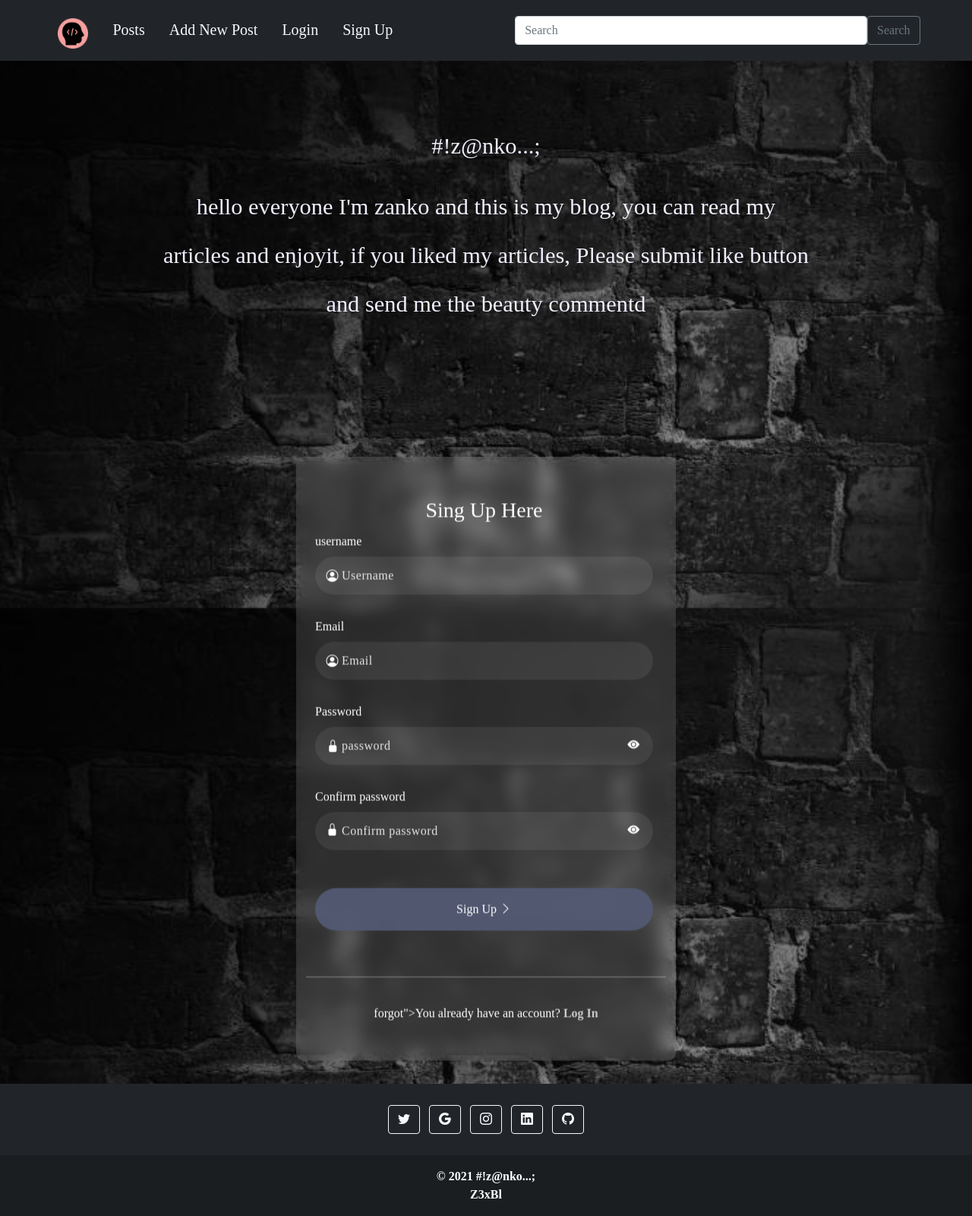
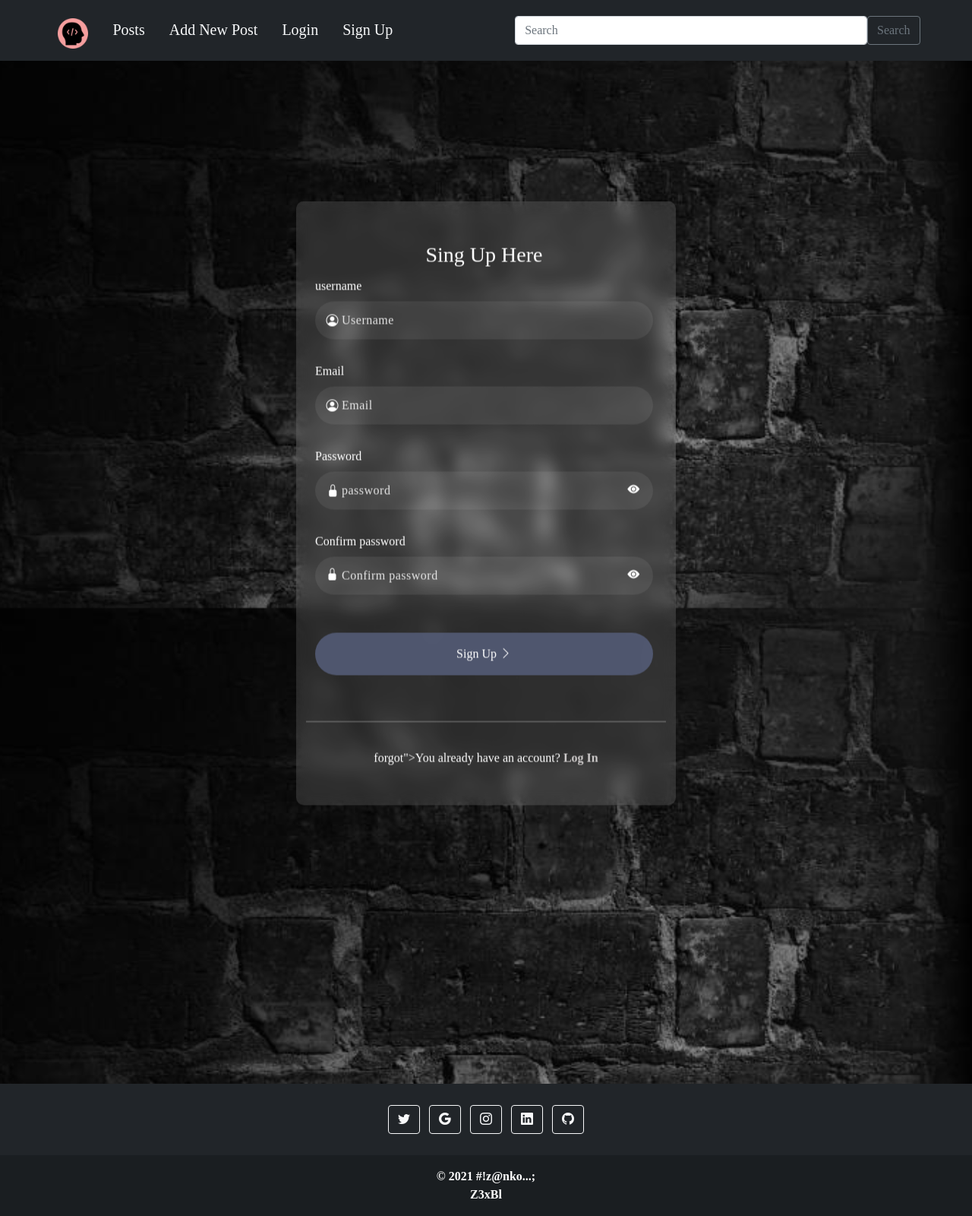
Before and after one commit to zankoAn/django-blog-project, a Django app: page /account/signup/ in a window 1280 px wide. Shown: the whole page at 76% size. Run offline with Django 3.2, Linux system fonts and the light colour scheme; some libraries are stand-ins or nearby versions; some web fonts are replaced.

Commit message:
Update the main template and separate the parts.

```diff
--- a/templates/base.html
+++ b/templates/base.html
@@ -5,34 +5,52 @@
 <head>
   <meta charset="UTF-8">
   <title>Blog</title>
-	<link rel="icon" href="{% static '/static/images/developer-icon.png' %}" type="image/x-icon">
+
+	<link rel="icon" href="{% static 'images/developer-icon.png' %}" type="image/x-icon">
 	<!-- CSS only -->
-	<link href="https://cdn.jsdelivr.net/npm/bootstrap@5.1.3/dist/css/bootstrap.min.css" rel="stylesheet" integrity="sha384-1BmE4kWBq78iYhFldvKuhfTAU6auU8tT94WrHftjDbrCEXSU1oBoqyl2QvZ6jIW3" crossorigin="anonymous">
-		<link rel="stylesheet" href="https://cdn.jsdelivr.net/npm/bootstrap-icons@1.5.0/font/bootstrap-icons.css">
+	<link
+    href="https://cdn.jsdelivr.net/npm/bootstrap@5.1.3/dist/css/bootstrap.min.css"
+    rel="stylesheet"
+    integrity="sha384-1BmE4kWBq78iYhFldvKuhfTAU6auU8tT94WrHftjDbrCEXSU1oBoqyl2QvZ6jIW3"
+    crossorigin="anonymous">
+
+	<link
+    rel="stylesheet"
+    href="https://cdn.jsdelivr.net/npm/bootstrap-icons@1.5.0/font/bootstrap-icons.css">
+
+  <script src="https://ajax.googleapis.com/ajax/libs/jquery/3.5.1/jquery.min.js"></script>
+
+  <!-- Latest compiled and minified JavaScript -->
+  <script src="https://cdn.jsdelivr.net/npm/bootstrap@5.1.3/dist/js/bootstrap.bundle.min.js" integrity="sha384-ka7Sk0Gln4gmtz2MlQnikT1wXgYsOg+OMhuP+IlRH9sENBO0LRn5q+8nbTov4+1p" crossorigin="anonymous"></script>
+
 	<!-- JavaScript Bundle with Popper -->
-	<script src="https://cdn.jsdelivr.net/npm/bootstrap@5.1.3/dist/js/bootstrap.bundle.min.js" integrity="sha384-ka7Sk0Gln4gmtz2MlQnikT1wXgYsOg+OMhuP+IlRH9sENBO0LRn5q+8nbTov4+1p" crossorigin="anonymous"></script>
-  <script src="//cdnjs.cloudflare.com/ajax/libs/highlight.js/11.1.0/highlight.min.js"></script>
+	<link rel="stylesheet" href="{% static 'css/highlight/papercolor-dark.min.css' %}">
+  <script src="{% static 'js/highlight.min.js' %}"></script>
   <script>hljs.highlightAll();</script>
   {% block custom_tag %} {% endblock custom_tag %}
+
 </head>
 
 <body>
+  <div class="container">
+    <!-- Header  -->
     {% include 'nav/navbar.html' %}
-	<div class="justify-content-center pb-4" id="intro">
-		<div class="m-5 text-center" id="info-me">
-			<h1 class="mb-3 mt-5" style="color:#f0effe">#!z@nko...;</h1>
-			<p class="mb-3" style="color:#f0effe;">hello everyone I'm zanko and this is my blog, you can read my articles and enjoyit, if you liked my articles, Please submit like button and send me the beauty commentd</p>
+
+    <!-- Messages -->
+    <div class="justify-content-center pb-5" id="intro">
+      <div class="m-2 text-center" id="info-me">
         {% include 'messages.html' %}
       </div>
     </div>
-	<div class="container-fluid">
+
+    <!-- Content -->
     {% block content %}{% endblock content %}
   </div>
+
   <footer class="bg-dark text-center text-white">
     {% include "footer/footer.html" %}
   </footer>
 
-  <script src="https://code.jquery.com/jquery-3.6.0.js" integrity="sha256-H+K7U5CnXl1h5ywQfKtSj8PCmoN9aaq30gDh27Xc0jk=" crossorigin="anonymous"></script>
   {% block js_script %}
   {% endblock js_script %}
 </body>
```
Lines whose indentation alone changed are shown as unchanged.
